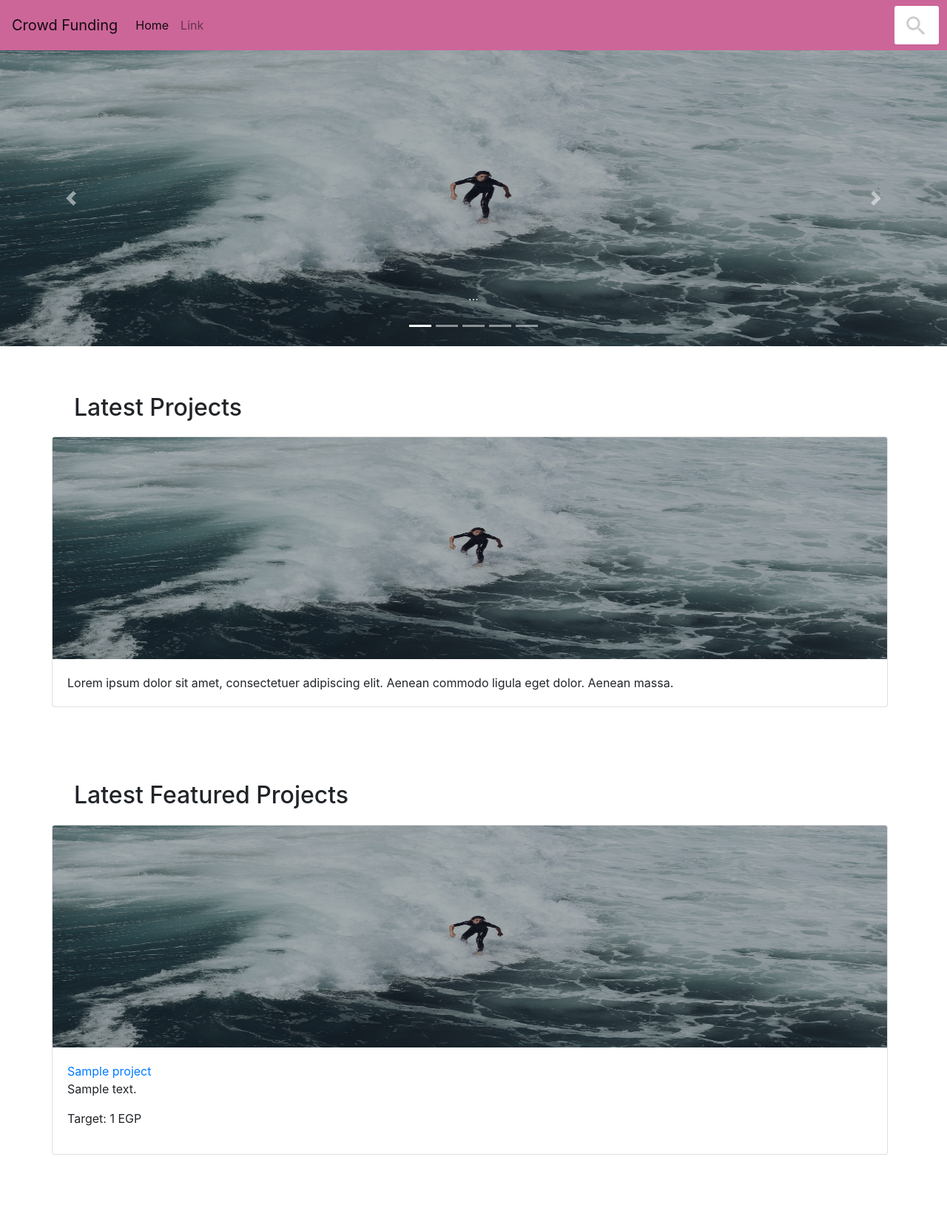
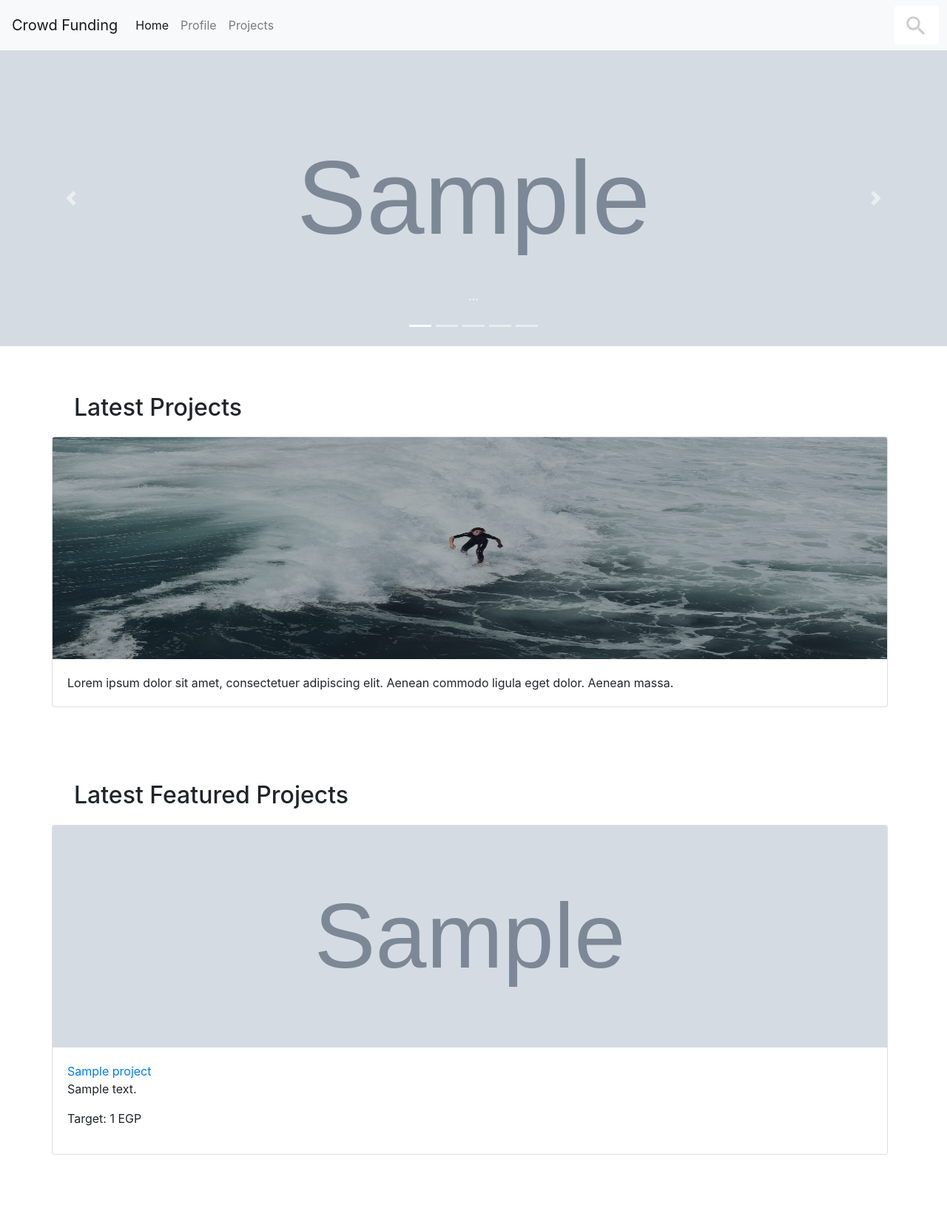
Before and after one commit to ghadamostafa/crowdFunding, a Django app: page / in a window 1280 px wide. Shown: the top 1656 px of the page at 74% size. Run offline with Django 3.2, Linux system fonts and the light colour scheme; tables that the repository leaves empty hold one stand-in row (values such as "Sample post"); grey boxes marked "Sample" are stand-in pictures; some libraries are stand-ins or nearby versions.

Commit message:
edit home page

```diff
--- a/CrowdFunding/urls.py
+++ b/CrowdFunding/urls.py
@@ -16,7 +16,8 @@ Including another URLconf
 from django.contrib import admin
 from django.urls import path,include
 from Projects import views
-
+from django.conf import settings
+from django.conf.urls.static import static
 
 urlpatterns = [
     path('admin/', admin.site.urls),
@@ -26,3 +27,5 @@ urlpatterns = [
     path('showproject/',views.show_project),
     path('addproject/<int:id>',views.create_project),
 ]
+if settings.DEBUG:
+    urlpatterns += static(settings.MEDIA_URL, document_root=settings.MEDIA_ROOT)
--- a/Projects/models.py
+++ b/Projects/models.py
@@ -29,10 +29,7 @@ class Projects(models.Model):
 
 class Pictures(models.Model):
 	id=models.AutoField(primary_key=True)
-	project = models.ForeignKey(Projects, related_name='Images_project',
-								on_delete=models.CASCADE,
-								null=True
-								)
+	project = models.ForeignKey(Projects,on_delete=models.CASCADE,null=True)
 	image=models.ImageField(upload_to='images/projects',verbose_name="image",null=True)
 	user_id=models.ForeignKey(Users,on_delete=models.CASCADE,null=True)
 	# project_Id=models.ForeignKey(Projects, on_delete=models.CASCADE,null=True)
--- a/Users/templates/Users/index.html
+++ b/Users/templates/Users/index.html
@@ -1,6 +1,7 @@
 {% extends "Users/layout.html" %}
 {% load static %}
 {% block content%}
+
 
 
 <!-- highest 5 rated projects slider -->
@@ -16,7 +17,10 @@
       <!-- project1 -->
       {% for item in result %}
         <div class="carousel-item {% if forloop.first %} active {% endif %}">
-        <a href="/project/{{ item.project_id }}"><img class="d-block w-100" src="{% static 'Users/images/photo.png' %}" ></a>
+          {% with item.project.pictures_set.all|first as imageobj %}
+        <a href="/project/{{ item.project_id }}">
+          <img class="d-block w-100" src="{% if imageobj.image %}{{ imageobj.image.url }}{% endif %}" ></a>
+          {% endwith %}
         <div class="carousel-caption d-none d-md-block">
           <h5>{{ item.title }}</h5>
           <p>...</p>
@@ -63,7 +67,10 @@
       {% for p in featuredProjects %}
       <h1></h1>
       <div class="col card" >
-        <img class="card-img-top" src="{% static 'Users/images/photo.png' %}" alt="Card image cap">
+        {% with p.project.pictures_set.all|first as imageobj %}
+        <img class="card-img-top"
+        src="{% if imageobj.image %}{{ imageobj.image.url }}{% endif %}" alt="Card image cap">
+        {% endwith %}
         <div class="card-body">
           <a href="/project/{{ p.project_id }}">{{ p.project.Title }}</a>
           <p class="card-text">{{ p.project.Details }}</p>
--- a/Users/templates/Users/layout.html
+++ b/Users/templates/Users/layout.html
@@ -28,7 +28,7 @@
 </head>
 <body>
 	<!-- nav bar -->
-	 <nav class="navbar navbar-expand-lg navbar-light " style="background-color: #cc6699;" >
+	 <nav class="navbar navbar-expand-lg navbar-light bg-light " >
   	  <a class="navbar-brand" href="#">Crowd Funding</a>
   	  <button class="navbar-toggler" type="button" data-toggle="collapse" data-target="#navbarSupportedContent" aria-controls="navbarSupportedContent" aria-expanded="false" aria-label="Toggle navigation">
   		<span class="navbar-toggler-icon"></span>
@@ -37,11 +37,14 @@
   	  <div class="collapse navbar-collapse" id="navbarSupportedContent">
     		<ul class="navbar-nav mr-auto">
     		  <li class="nav-item active">
-    			<a class="nav-link" href="#">Home <span class="sr-only">(current)</span></a>
+    			<a class="nav-link" href="/">Home <span class="sr-only">(current)</span></a>
     		  </li>
     		  <li class="nav-item">
-    			<a class="nav-link" href="#">Link</a>
+    			<a class="nav-link" href="#">Profile</a>
     		  </li>
+          <li class="nav-item">
+          <a class="nav-link" href="#">Projects</a>
+          </li>
     		</ul>
     		<span class="s128" style="inline">
     			  <form method="GET" 	action="/search" class="s128">
```
Also changed, not shown: CrowdFunding/settings.py (+8 -0 lines), Users/templatetags/image_rendering.py (added, +7 -0 lines), Users/views.py (+1 -6 lines), Projects/migrations/0002_auto_20200322_1805.py (added), Users/templatetags/__init__.py (added), media/images/projects/584ac9a2ca7f0c1c008b4872-750-563.jpg (renamed from images/projects/584ac9a2ca7f0c1c008b4872-750-563.jpg), media/images/projects/download_1.jpg (renamed from images/projects/download_1.jpg), media/images/projects/download_1_K7EjJ9H.jpg (renamed from images/projects/download_1_K7EjJ9H.jpg), media/images/projects/download_1_jOTNrc6.jpg (renamed from images/projects/download_1_jOTNrc6.jpg).
